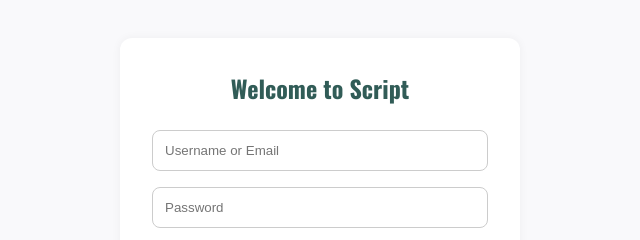
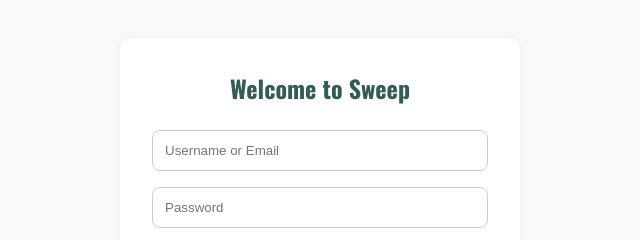
Before and after one commit to jaslinpride/AstraLuxSweepFrontend, a plain HTML site: page index.html in a window 1280 px wide. Shown: the part 448-688 px from the top of the page, 320-960 px from the left. Drawn offline with nearby package versions, Linux system fonts and the light colour scheme.

Commit message:
Add files via upload

```diff
--- a/index.html
+++ b/index.html
@@ -551,7 +551,7 @@
   <!-- ✅ Responsive Auth UI with Social Login & Email Notice -->
 <div class="auth-wrapper">
   <div class="auth-box">
-    <h2>Welcome to Script</h2>
+    <h2>Welcome to Sweep</h2>
 
     <!-- Status Message -->
     <p id="auth-status" class="status-msg"></p>
```
